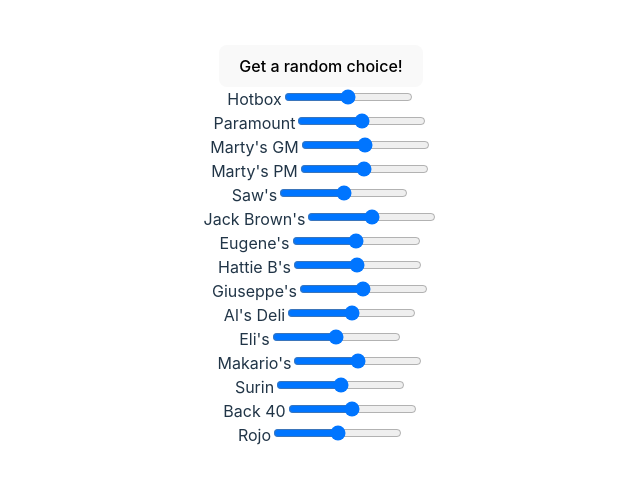
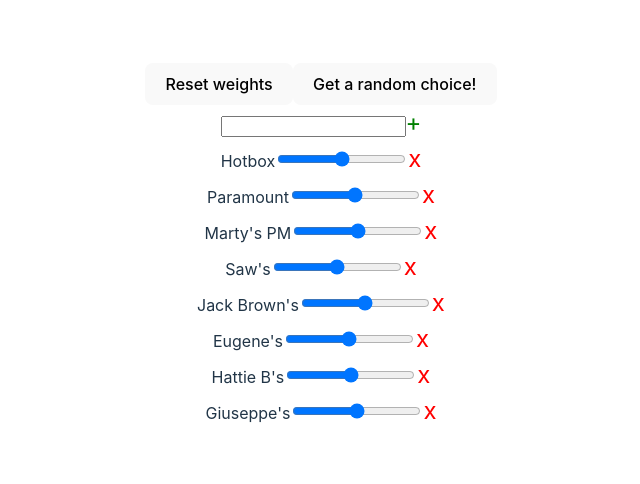
Before and after one commit to atlc/restaurant-roulette, a React (Vite) app: page / in a window 1280 px wide. Shown: the part 154-638 px from the top of the page, without its empty margins (319-959 px from the left). Built offline with nearby package versions, Linux system fonts and the light colour scheme.

Commit message:
Added weight resetting, restaurant addition/removal, persisting+hydrating state with localStorage

```diff
--- a/src/App.tsx
+++ b/src/App.tsx
@@ -1,25 +1,52 @@
-import { useState } from "react";
+import { useEffect, useState } from "react";
 import "./App.css";
+
+const STORAGE_KEY = 'restaurants';
+
+interface Restaurant {
+    name: string;
+    weight: number;
+}
 
 function App() {
     const [choice, setChoice] = useState("");
-    const [restaurants, setRestaurants] = useState([
+    const [newName, setNewName] = useState("");
+    const [restaurants, setRestaurants] = useState<Restaurant[]>([]);
+
+    useEffect(() => {
+        const store = localStorage.getItem(STORAGE_KEY);
+
+        if (store) {
+            setRestaurants(JSON.parse(store));
+        } else {
+            setRestaurants([
                 { name: "Hotbox", weight: 0.5 },
                 { name: "Paramount", weight: 0.5 },
-        { name: "Marty's GM", weight: 0.5 },
                 { name: "Marty's PM", weight: 0.5 },
                 { name: "Saw's", weight: 0.5 },
                 { name: "Jack Brown's", weight: 0.5 },
                 { name: "Eugene's", weight: 0.5 },
                 { name: "Hattie B's", weight: 0.5 },
-        { name: "Giuseppe's", weight: 0.5 },
-        { name: "Al's Deli", weight: 0.5 },
-        { name: "Eli's", weight: 0.5 },
-        { name: "Makario's", weight: 0.5 },
-        { name: "Surin", weight: 0.5 },
-        { name: "Back 40", weight: 0.5 },
-        { name: "Rojo", weight: 0.5 }
-    ]);
+                { name: "Giuseppe's", weight: 0.5 }
+            ])
+        }
+    }, [])
+
+    useEffect(() => {
+        if (!restaurants.length) return;
+
+        localStorage.setItem(STORAGE_KEY, JSON.stringify(restaurants))
+    }, [restaurants])
+
+    const handleAddRestaurant = () => {
+        if (!newName) return;
+        setRestaurants([...restaurants, { name: newName, weight: 0.5 }]);
+        setNewName("");
+    }
+
+    const handleRemoveRestaurant = (name: string) => {
+        setRestaurants(restaurants.filter(rs => rs.name !== name));
+    }
 
     const handleAdjustWeights = (e: React.ChangeEvent<HTMLInputElement>) => {
         const temp = Array.from(restaurants);
@@ -28,14 +55,26 @@
         setRestaurants(temp);
     };
 
+    const handleReset = () => {
+        setRestaurants(restaurants.map(rs => ({ ...rs, weight: 0.5 })));
+    };
+
     const calculateRandomChoice = () => {
         const allChoices = restaurants.map(rs => new Array(Math.round(rs.weight * 20)).fill(rs.name)).flat();
         const randomChoice = allChoices[Math.floor(Math.random() * allChoices.length)];
         setChoice(randomChoice);
     };
 
+    const handleSubmitOnEnter = (e: React.KeyboardEvent<HTMLInputElement>) => {
+        if (e.key === "Enter") {
+            handleAddRestaurant();
+        }
+    }
+
     return (
         <div className="App">
+            <div>
+                <button onClick={handleReset}>Reset weights</button>
                 <button onClick={calculateRandomChoice}>
                     {!choice ? (
                         "Get a random choice!"
@@ -45,11 +84,18 @@
                         </span>
                     )}
                 </button>
+            </div>
+
+            <div>
+                <input onKeyDown={e => handleSubmitOnEnter(e)} value={newName} onChange={e => setNewName(e.target.value)} type="text" />
+                <span onClick={handleAddRestaurant} style={{ color: "green", fontSize: "1.5rem" }}>+</span>
+            </div>
 
             {restaurants.map((rs, i) => (
                 <div key={`restaurant-div-${i}`}>
                     <label>{rs.name}</label>
                     <input onChange={handleAdjustWeights} name={rs.name} type="range" step={0.05} value={rs.weight} max={1} />
+                    <span onClick={() => handleRemoveRestaurant(rs.name)} style={{ color: "red", fontSize: "1.5rem"}}>x</span>
                 </div>
             ))}
         </div>
```
Lines whose indentation alone changed are shown as unchanged.
